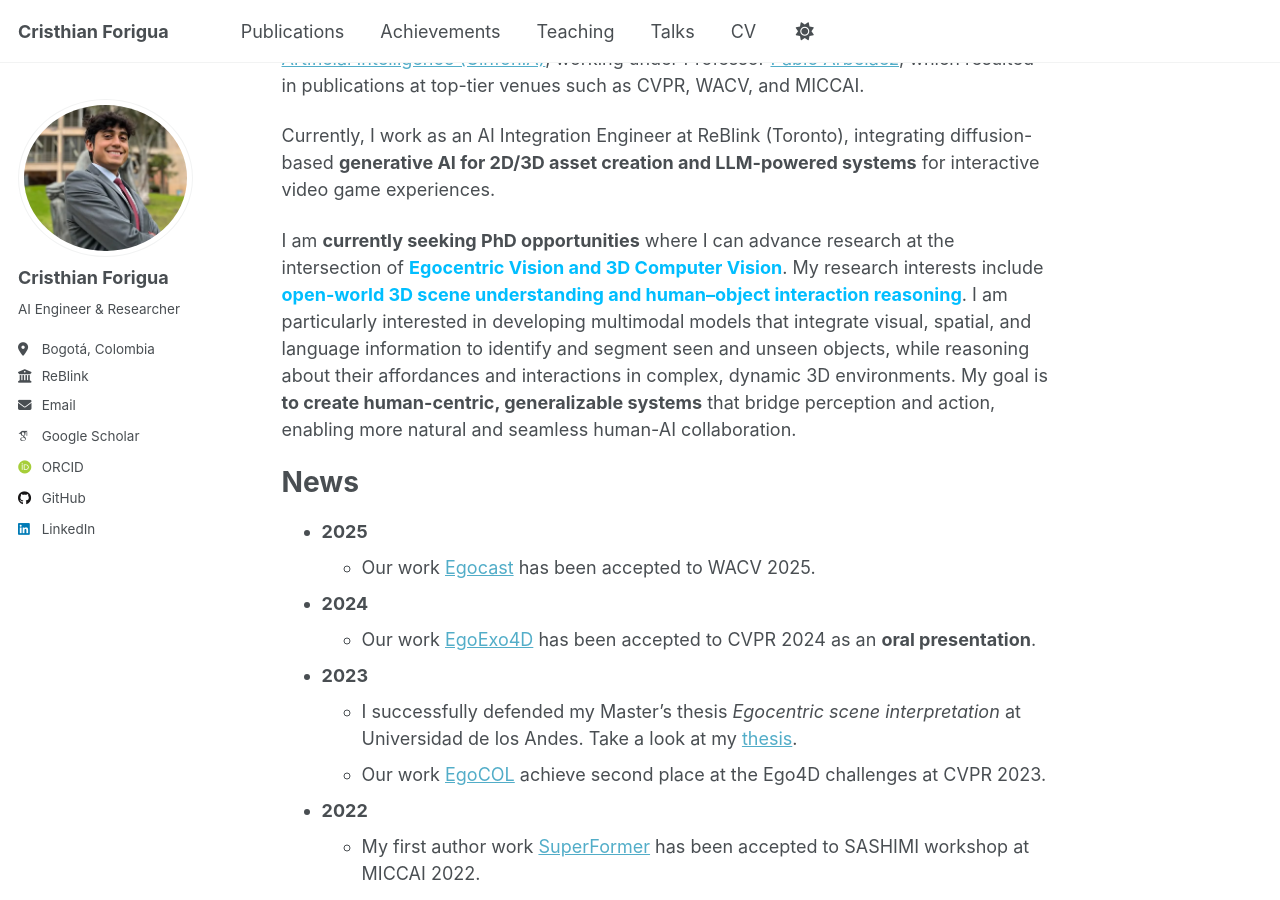
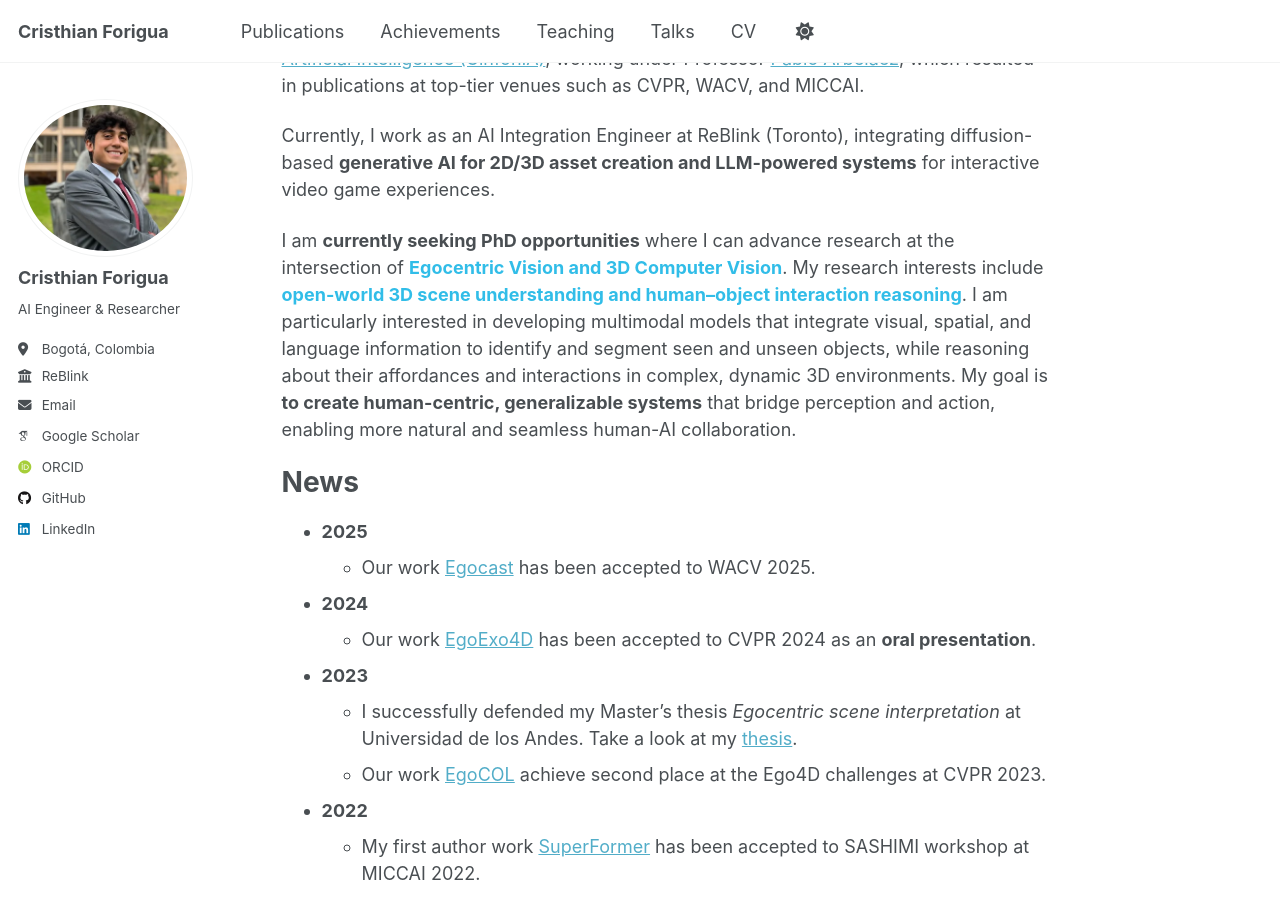
Before and after one commit to cdforigua05/cdforigua05.github.io, a Jekyll site: the page built from _pages/about.md, in a window 1280 px wide and 900 px high, scrolled down 332 px. Built offline with Jekyll 4.4.1, drawn with Linux system fonts in a browser that asks for light colours; some web fonts are replaced; a script that is not in the unit is left out.

Commit message:
Update about me

```diff
--- a/_pages/about.md
+++ b/_pages/about.md
@@ -15,7 +15,7 @@ I hold a Master’s in Biomedical Engineering and dual Bachelor’s degrees in S
 
 Currently, I work as an AI Integration Engineer at ReBlink (Toronto), integrating diffusion-based **generative AI for 2D/3D asset creation and LLM-powered systems** for interactive video game experiences.
 
-I am **currently seeking PhD opportunities** where I can advance research at the intersection of <span style="color:#00BEFF;"><b><strong>Egocentric Vision and 3D Computer Vision</strong></b></span>. My research interests include <span style="color:#00BEFF;"><b><strong>open-world 3D scene understanding and human–object interaction reasoning</strong></b></span>. I am particularly interested in developing multimodal models that integrate visual, spatial, and language information to identify and segment seen and unseen objects, while reasoning about their affordances and interactions in complex, dynamic 3D environments. My goal is **to create human-centric, generalizable systems** that bridge perception and action, enabling more natural and seamless human-AI collaboration.
+I am **currently seeking PhD opportunities** where I can advance research at the intersection of <span style="color:#31BDE8;"><b><strong>Egocentric Vision and 3D Computer Vision</strong></b></span>. My research interests include <span style="color:#31BDE8;"><b><strong>open-world 3D scene understanding and human–object interaction reasoning</strong></b></span>. I am particularly interested in developing multimodal models that integrate visual, spatial, and language information to identify and segment seen and unseen objects, while reasoning about their affordances and interactions in complex, dynamic 3D environments. My goal is **to create human-centric, generalizable systems** that bridge perception and action, enabling more natural and seamless human-AI collaboration.
 
 
 News
```
